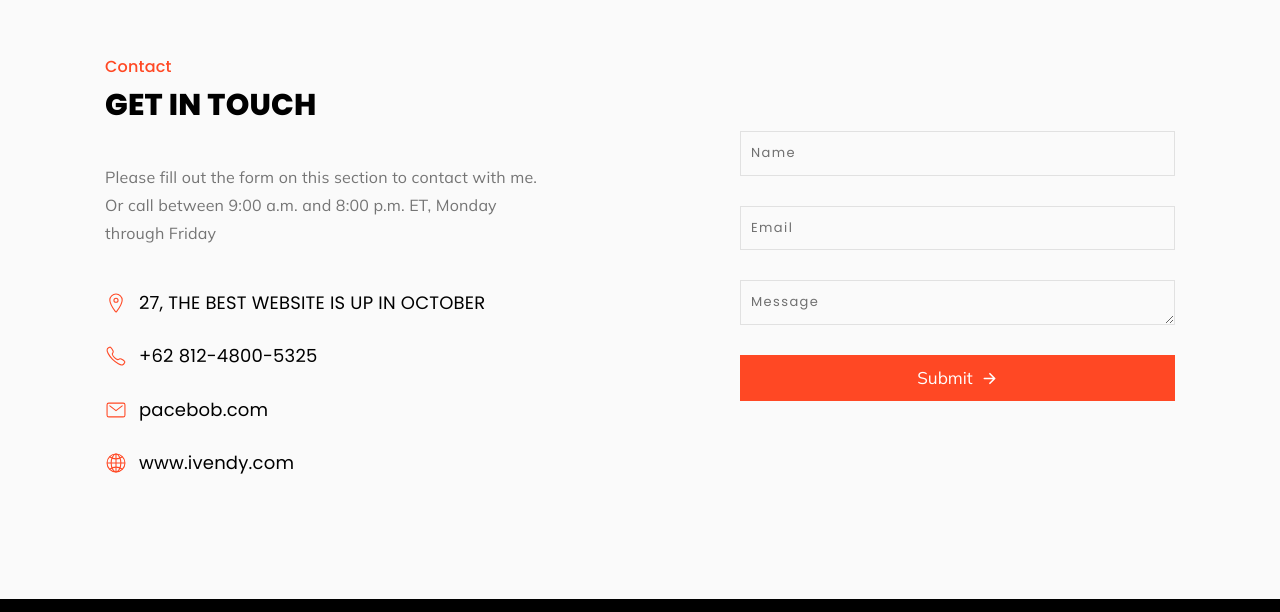
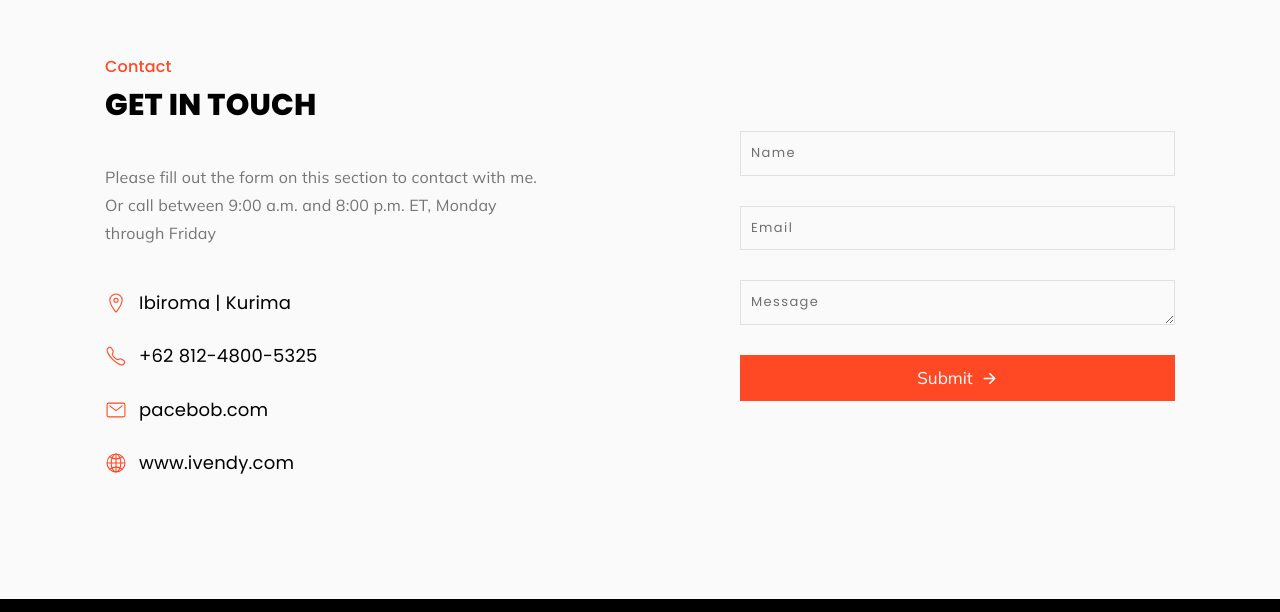
Before and after one commit to IvenLagowan/website-profisional-pacebob-lagowan, a plain HTML site: page index.html in a window 1280 px wide. Shown: the part 4690-5302 px from the top of the page. Drawn offline with nearby package versions, Linux system fonts and the light colour scheme.

Commit message:
ibroma index

```diff
--- a/index.html
+++ b/index.html
@@ -675,7 +675,7 @@
                 <ion-icon name="location-outline" aria-hidden="true"></ion-icon>
 
                 <address class="contact-link">
-                  27, THE BEST WEBSITE IS UP IN OCTOBER
+                  Ibiroma | Kurima
                 </address>
               </li>
 
```
